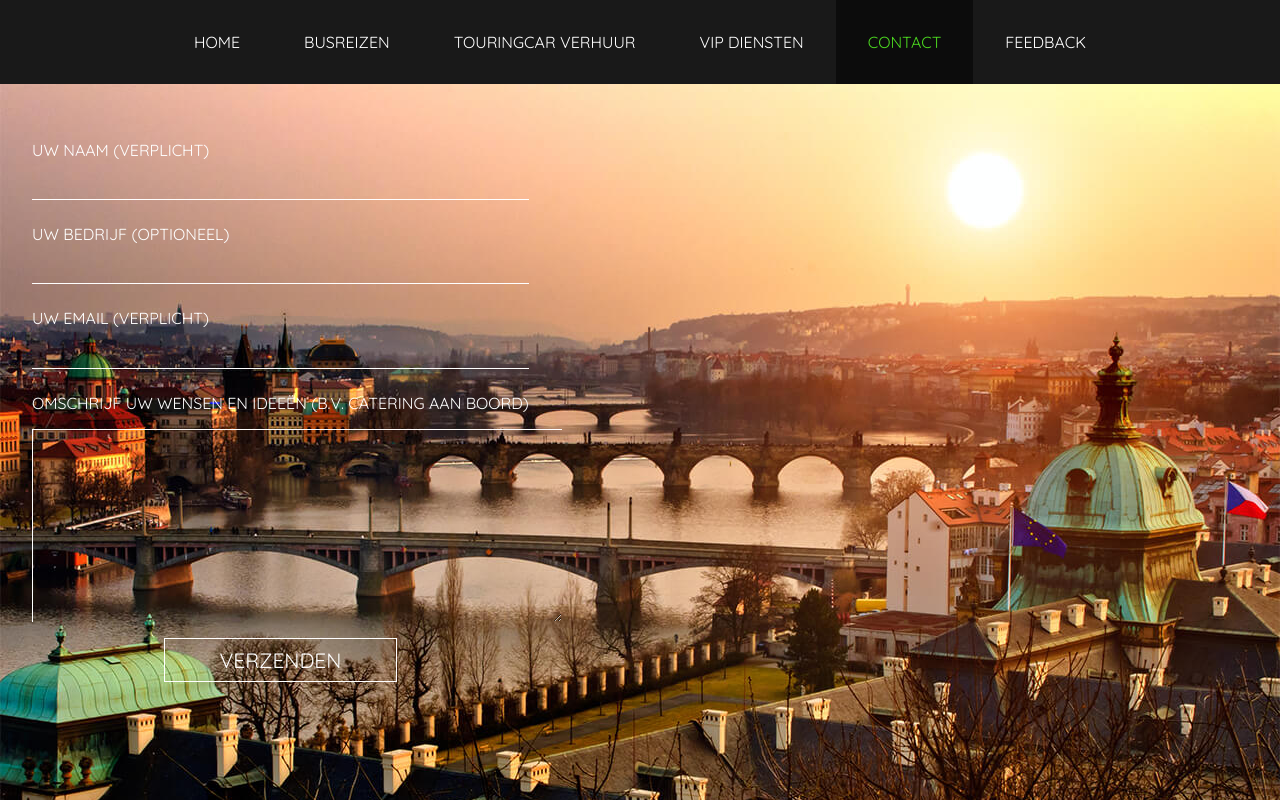
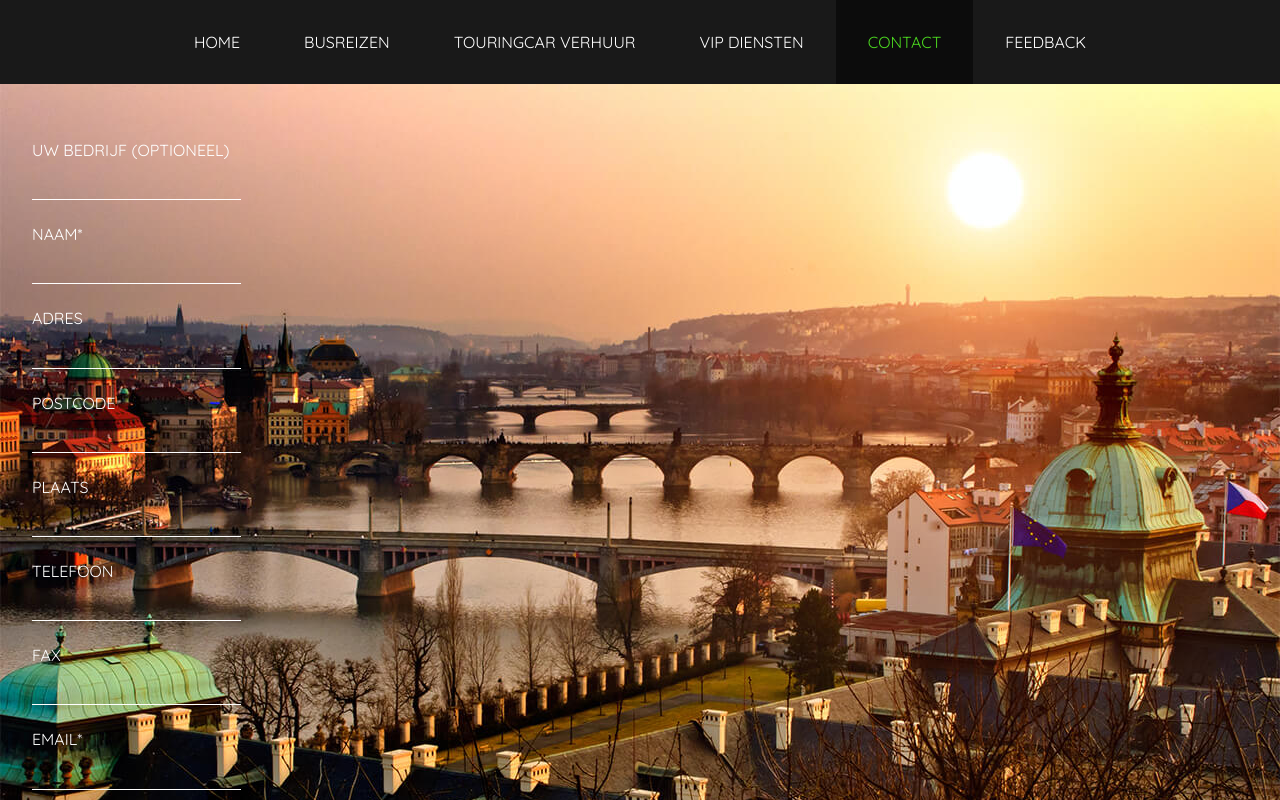
Before and after one commit to Nick-Yazdani/stipt-vervoer, a React (Create React App) app: page /contact in a window 1280 px wide. Shown: the top 800 px of the page. Built offline with nearby package versions, Linux system fonts and the light colour scheme.

Commit message:
form rework

```diff
--- a/src/components/contact-form-component/contact-form.component.jsx
+++ b/src/components/contact-form-component/contact-form.component.jsx
@@ -5,23 +5,33 @@ import './contact-form.component.styles.css';
 
 class ContactForm extends Component {
     state = {
+        bedrijfsnaam: '',
         naam: '',
-        bedrijf: '',
+        adres: '',
+        postcode: '',
+        plaats: '',
+        telefoon: '',
+        fax: '',
         email: '',
-        vervoer: '',
-        wensen: '',
+        bericht: '',
         errorStyle: { borderBottom: '1px solid red' },
+        textareaErrorStyle: {border: '1px solid red'},
         nameError: false,
-        emailError: false
+        emailError: false,
+        berichtError: false
     }
 
 
     postData = async () => {
         const naam = this.state.naam;
         const email = this.state.email;
-        const bedrijf = this.state.bedrijf;
-        const vervoer = this.state.vervoer;
-        const wensen = this.state.wensen;
+        const bedrijfsnaam = this.state.bedrijfsnaam;
+        const adres = this.state.adres;
+        const postcode = this.state.postcode;
+        const plaats = this.state.plaats;
+        const telefoon = this.state.telefoon;
+        const fax = this.state.fax;
+        const bericht = this.state.bericht;
         // Default options are marked with *
         const response = await fetch('https://stiptvervoer.com/contact', {
             method: 'POST', // *GET, POST, PUT, DELETE, etc.
@@ -34,7 +44,7 @@ class ContactForm extends Component {
             },
             redirect: 'follow', // manual, *follow, error
             referrerPolicy: 'no-referrer', // no-referrer, *client
-            body: JSON.stringify({ naam, email, bedrijf, vervoer, wensen }) // body data type must match "Content-Type" header
+            body: JSON.stringify({ naam, email, bedrijfsnaam, adres, postcode, plaats, telefoon, fax, bericht }) // body data type must match "Content-Type" header
         });
         console.log(response);
         return await response.json();
@@ -58,10 +68,16 @@ class ContactForm extends Component {
         else {
             this.setState({ emailError: false })
         }
+        if (this.state.bericht === '') {
+            this.setState({ berichtError: true });
+        }
+        else {
+            this.setState({ berichtError: false })
+        }
 
-        if (this.state.name !== '' && this.state.email !== '') {
+        if (this.state.name !== '' && this.state.email !== '' && this.state.bericht !== '') {
             this.postData().then(() => {
-                this.setState({ naam: '', bedrijf: '', email: '', vervoer: '', wensen: '' })
+                this.setState({ naam: '', bedrijfsnaam: '', email: '', adres: '', postcode: '', plaats: '', telefoon: '', fax: '', bericht: ''  })
             })
         }
     }
@@ -71,12 +87,17 @@ class ContactForm extends Component {
             <div className="form-container">
                 <div className="overlay" style={{ height: "120vh" }}>
                     <form onSubmit={this.handleSubmit}>
-                        <FormInput name="naam" type="text" text="uw naam (verplicht)" handleChange={this.handleChange} value={this.state.naam} style={this.state.nameError ? this.state.errorStyle : null} />
-                        <FormInput name="bedrijf" type="text" text="uw bedrijf (optioneel)" handleChange={this.handleChange} value={this.state.bedrijf} />
-                        <FormInput name="email" type="email" text="uw email (verplicht)" handleChange={this.handleChange} value={this.state.email} style={this.state.emailError ? this.state.errorStyle : null} />
+                        <FormInput name="bedrijfsnaam" type="text" text="uw bedrijf (optioneel)" handleChange={this.handleChange} value={this.state.bedrijfsnaam} />
+                        <FormInput name="naam" type="text" text="naam*" handleChange={this.handleChange} value={this.state.naam} style={this.state.nameError ? this.state.errorStyle : null} />
+                        <FormInput name="adres" type="text" text="adres" handleChange={this.handleChange} value={this.state.adres} />
+                        <FormInput name="postcode" type="text" text="postcode" handleChange={this.handleChange} value={this.state.postcode} />
+                        <FormInput name="plaats" type="text" text="plaats" handleChange={this.handleChange} value={this.state.plaats} />
+                        <FormInput name="telefoon" type="text" text="telefoon" handleChange={this.handleChange} value={this.state.telefoon} />
+                        <FormInput name="fax" type="text" text="fax" handleChange={this.handleChange} value={this.state.fax} />
+                        <FormInput name="email" type="email" text="email*" handleChange={this.handleChange} value={this.state.email} style={this.state.emailError ? this.state.errorStyle : null} />
                         <div className="text-control">
-                            <label htmlFor="wensen">OMSCHRIJF UW WENSEN EN IDEEËN (B.V. CATERING AAN BOORD)</label>
-                            <textarea name="wensen" type="text" onChange={this.handleChange} value={this.state.wensen}></textarea>
+                            <label htmlFor="bericht">BERICHT*</label>
+                            <textarea name="bericht" type="text" onChange={this.handleChange} value={this.state.bericht} style={this.state.berichtError ? this.state.textareaErrorStyle : null}></textarea>
                         </div>
                         <div className="button-control">
                             <button>verzenden</button>
```
